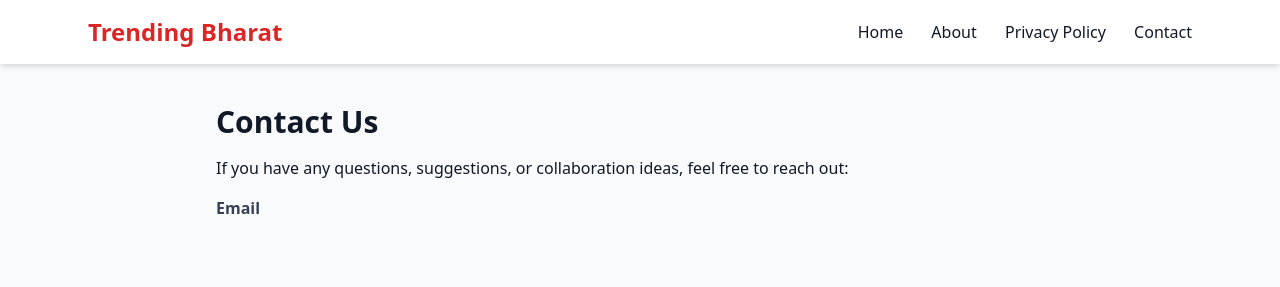
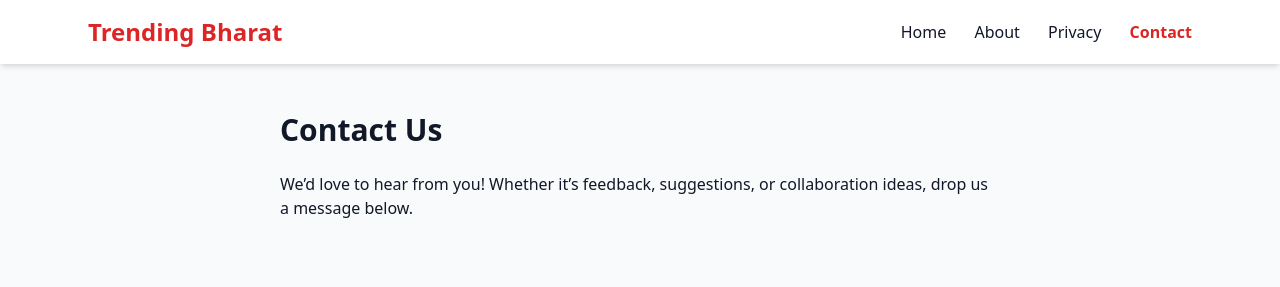
Before and after one commit to wholenewaround-sys/trending-bharat, a plain HTML site: page Contact.html in a window 1280 px wide. Drawn offline with nearby package versions, Linux system fonts and the light colour scheme.

Commit message:
Update Contact.html

```diff
--- a/Contact.html
+++ b/Contact.html
@@ -7,20 +7,23 @@
   <link rel="stylesheet" href="https://cdnjs.cloudflare.com/ajax/libs/tailwindcss/2.2.19/tailwind.min.css">
 </head>
 <body class="bg-gray-50 text-gray-900">
+
+  <!-- Header -->
   <header class="bg-white shadow-md sticky top-0 z-50">
     <div class="max-w-6xl mx-auto flex justify-between items-center py-4 px-6">
       <h1 class="text-2xl font-bold text-red-600">Trending Bharat</h1>
       <nav class="space-x-6">
         <a href="index.html" class="hover:text-red-600">Home</a>
         <a href="about.html" class="hover:text-red-600">About</a>
-        <a href="privacy.html" class="hover:text-red-600">Privacy Policy</a>
-        <a href="contact.html" class="hover:text-red-600">Contact</a>
+        <a href="privacy.html" class="hover:text-red-600">Privacy</a>
+        <a href="contact.html" class="text-red-600 font-semibold">Contact</a>
       </nav>
     </div>
   </header>
 
-  <main class="max-w-4xl mx-auto py-10 px-6">
-    <h2 class="text-3xl font-bold mb-4">Contact Us</h2>
-    <p>If you have any questions, suggestions, or collaboration ideas, feel free to reach out:</p>
-    <ul class="mt-4 text-gray-700">
-      <li><b>Email
+  <!-- Contact Section -->
+  <section class="max-w-3xl mx-auto py-12 px-6">
+    <h2 class="text-3xl font-bold mb-6">Contact Us</h2>
+    <p class="mb-4">We’d love to hear from you! Whether it’s feedback, suggestions, or collaboration ideas, drop us a message below.</p>
+
+    <form class="space
```
